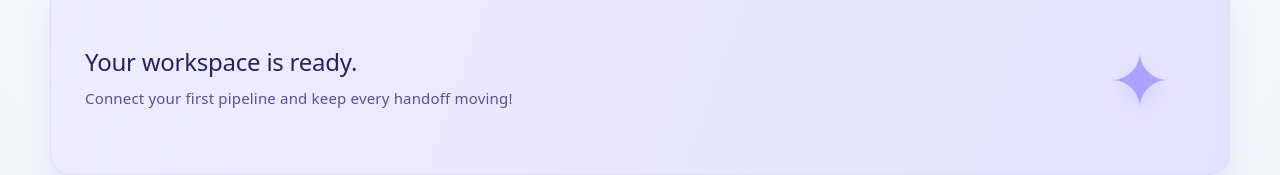
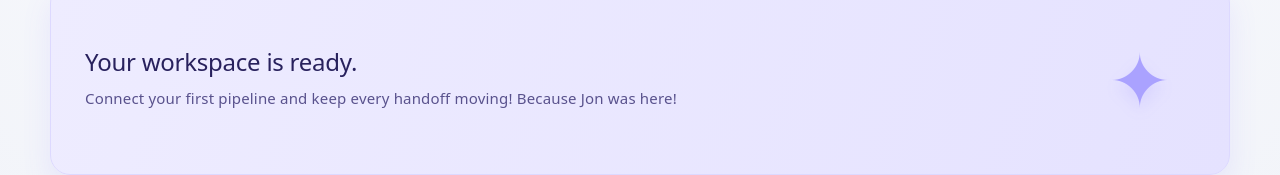
Before and after one commit to agent0x21/pipeline-template, a React (Vite) app in the folder apps/web/: page / in a window 1280 px wide. Shown: the part 262-437 px from the top of the page. Built offline with nearby package versions, Linux system fonts and the light colour scheme; no server answers.

Commit message:
fix: update weather messages to include a personal note from Jon

```diff
--- a/apps/web/src/App.tsx
+++ b/apps/web/src/App.tsx
@@ -50,7 +50,10 @@ function App() {
         <section className="hero-card">
           <div>
             <h2>Your workspace is ready.</h2>
-            <p>Connect your first pipeline and keep every handoff moving!</p>
+            <p>
+              Connect your first pipeline and keep every handoff moving! Because
+              Jon was here!
+            </p>
           </div>
           <span className="sparkle">✦</span>
         </section>
```
Also changed, not shown: 1 other file (tests, documents, lock files or other folders).
